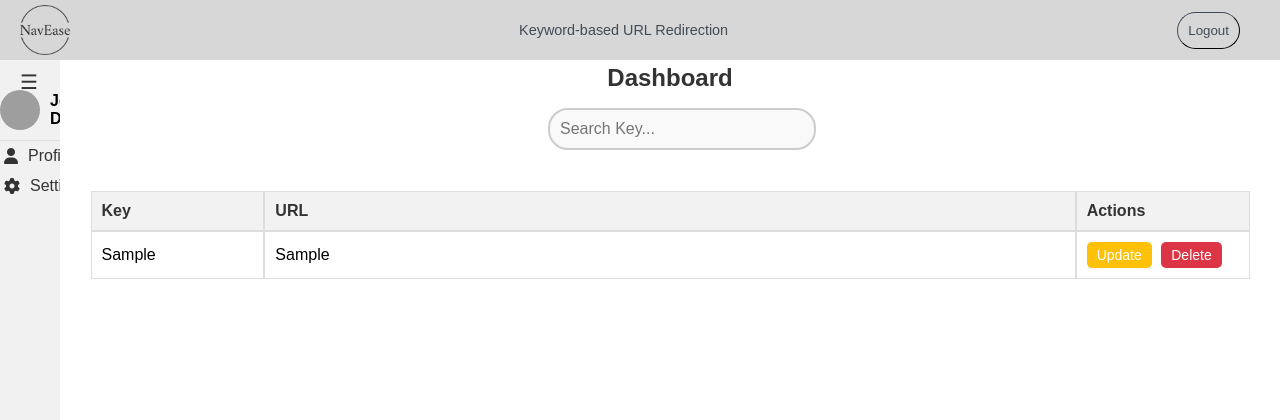
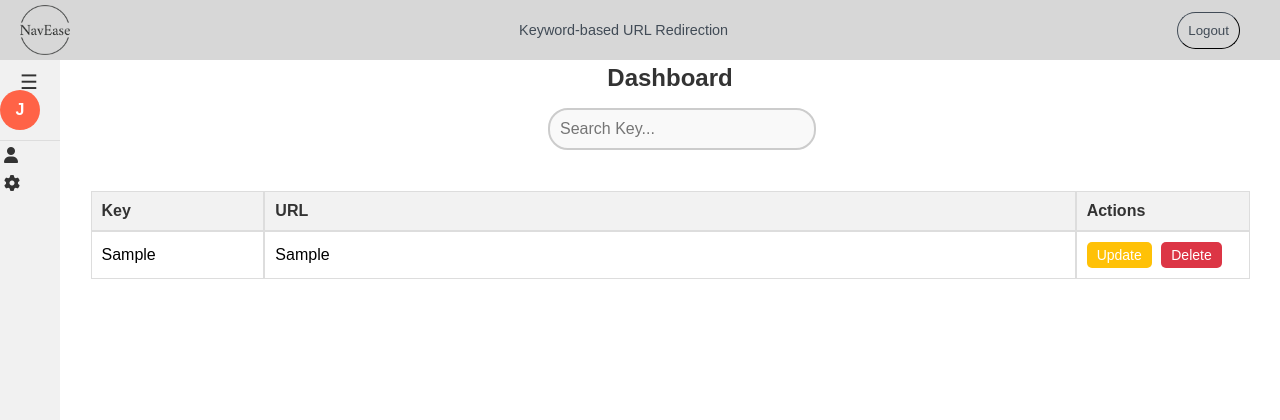
Before and after one commit to akhileshSRE/NavEase-app, a Flask app: page /dashboard in a window 1280 px wide. Shown: the top 420 px of the page. Run offline with Flask 2, Linux system fonts and the light colour scheme; the visitor is signed in with stand-in values (Sample User, id 1); tables that the repository leaves empty hold one stand-in row (values such as "Sample post"); some libraries are stand-ins or nearby versions; grey boxes are pictures that could not be loaded.

Commit message:
working sidenav, require cosmetic changes

```diff
--- a/app/static/css/dashboard.css
+++ b/app/static/css/dashboard.css
@@ -324,6 +324,7 @@ header h1 {
     margin-left: 10px;
     opacity: 1;
     transition: opacity 0.3s;
+    display: none;
 }
 
 .sidenav a:hover {
@@ -338,21 +339,42 @@ header h1 {
     width: 100%;
     opacity: 1;
     transition: opacity 0.3s;
+    opacity: 1;
 }
 
-.sidenav-profile img {
+.sidenav-profile span {
+    font-weight: bold;
+    opacity: 0;
+    transition: opacity 0.3s;
+    display: none;
+}
+
+.sidenav-profile .initial {
     width: 40px;
     height: 40px;
     border-radius: 50%;
     margin-right: 10px;
+    display: flex;
+    justify-content: center;
+    align-items: center;
+    font-weight: bold;
+    color: #fff;
+    background-color: #ff6347; /* Adjust this to your desired color */
+    opacity: 0;
+    transition: opacity 0.3s;
     opacity: 1;
-    transition: opacity 0.3s;
 }
 
-.sidenav-profile span {
-    font-weight: bold;
+.sidenav.active .sidenav-profile,
+.sidenav.active a,
+.sidenav.active a span,
+.sidenav.active .sidenav-profile span {
     opacity: 1;
-    transition: opacity 0.3s;
+}
+
+.sidenav.active a span,
+.sidenav.active .sidenav-profile span {
+    display: block;
 }
 
 .main-content {
--- a/app/templates/dashboard.html
+++ b/app/templates/dashboard.html
@@ -25,7 +25,7 @@
 
     <div class="sidenav">
         <div class="sidenav-profile">
-            <img src="{{ url_for('static', filename='images/user.png') }}" alt="User Icon">
+            <div class="initial">J</div>
             <span>John Doe</span>
         </div>
         <a href="#"><i class="fas fa-user"></i> <span>Profile</span></a>
```
